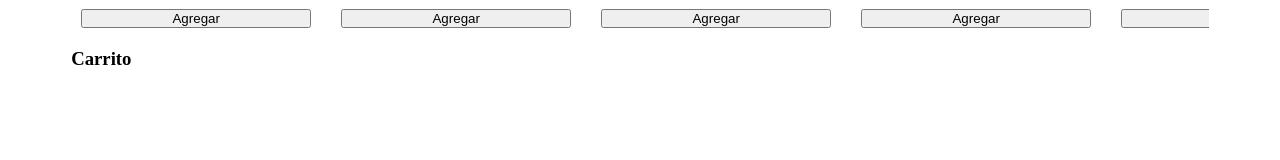
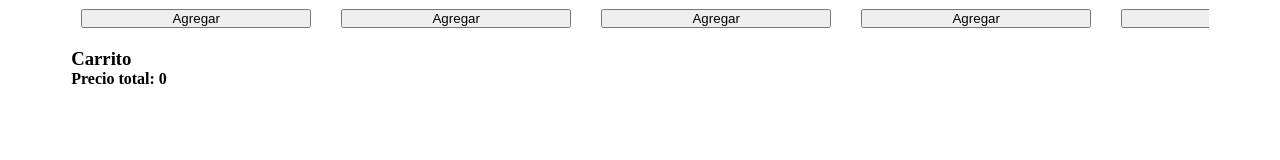
Before and after one commit to juanibarguen/proyecto-lab, an Angular app: page /home in a window 1280 px wide. Shown: the part 307-467 px from the top of the page. Built offline with nearby package versions, Linux system fonts and the light colour scheme.

Commit message:
implementacion de metodo que suma todos los productos en el carrito y retorna el precio total

```diff
--- a/src/app/components/home/home.component.html
+++ b/src/app/components/home/home.component.html
@@ -27,6 +27,6 @@
 
     </div>
   </div>
-
+  <h4>Precio total: {{calcularPrecioTotal()}}</h4>
   <p class="cart-vacio" *ngIf="productsCart.length == 0">Carrito vacio</p>
 </div>
--- a/src/app/components/home/home.component.ts
+++ b/src/app/components/home/home.component.ts
@@ -13,6 +13,9 @@ export class HomeComponent implements OnInit {
   // Creamos un array de elementos de tipo Producto para agregar los elementos que vengan del servicio
   products: Product[] = [];
   productsCart: ProductInCart[] = [];
+
+  precioTotal: string = "";
+
   constructor(private productService: ProductsService) { }
 
   ngOnInit() {
@@ -22,6 +25,21 @@ export class HomeComponent implements OnInit {
     console.log(this.products);
 
   }
+
+  calcularPrecioTotal(): string {
+    let total = 0;
+    for (const product of this.productsCart) {
+      const precioNumerico = parseFloat(product.precio);
+      const subtotal = precioNumerico * product.cantidad;
+      total += subtotal;
+    }
+
+    const precioTotalFormatted = total.toLocaleString();
+    this.precioTotal = precioTotalFormatted;
+    return precioTotalFormatted;
+  }
+
+
 
   isProductInCart(productId: number): boolean {
     return this.productsCart.some(product => product.id === productId);
```
